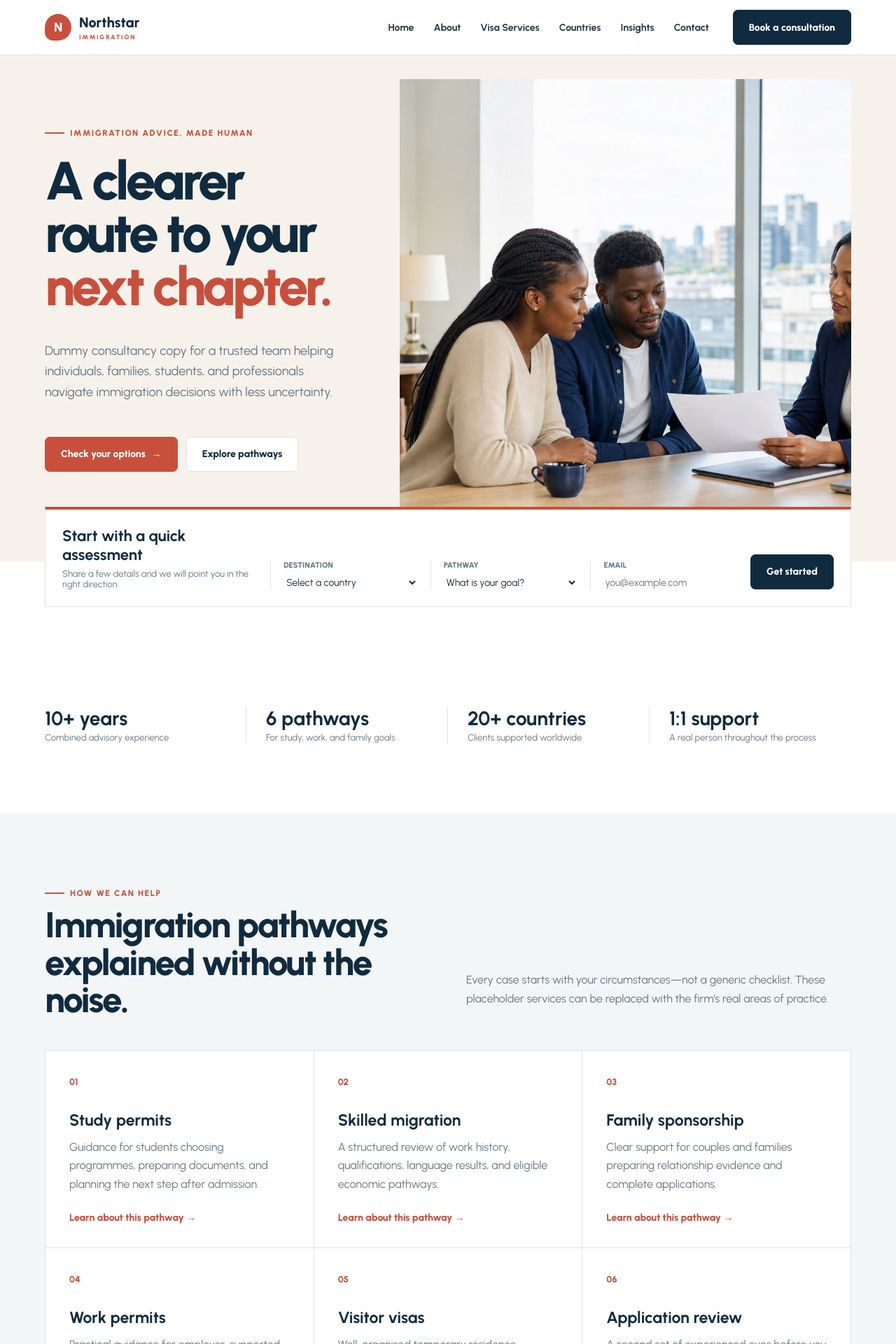
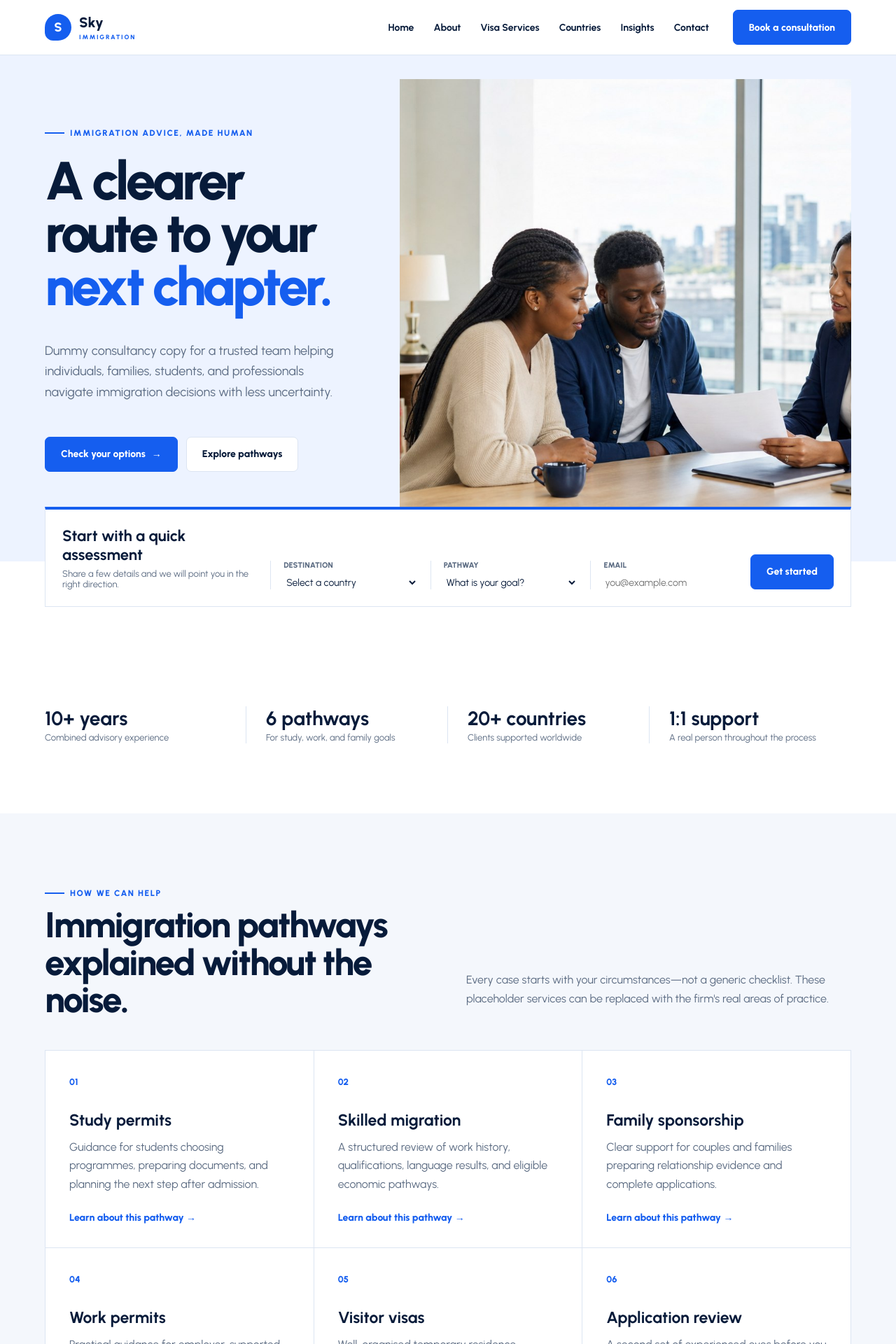
Before and after one commit to Chatgrow-HQ/template-two, a Next.js app in the folder frontend/: page / in a window 1280 px wide. Shown: the top 1920 px of the page at 70% size. Built offline with nearby package versions, Linux system fonts and the light colour scheme.

Commit message:
changed branding

```diff
--- a/frontend/app/layout.js
+++ b/frontend/app/layout.js
@@ -2,7 +2,7 @@ import "./site.css";
 import { urbanist } from "@/lib/font";
 
 export const metadata = {
-  title: "Northstar Immigration | Clear pathways forward",
+  title: "Sky Immigration | Clear pathways forward",
   description: "A contemporary immigration consultancy website template.",
 };
 
--- a/frontend/app/not-found.js
+++ b/frontend/app/not-found.js
@@ -2,5 +2,5 @@ import Link from "next/link";
 import SiteShell from "@/components/site/SiteShell";
 
 export default function NotFound() {
-  return <SiteShell><section className="ns-empty-state"><div className="ns-container"><span className="ns-label">404 · Page not found</span><h1>This route does not exist.</h1><p>The page may have moved or the address may be incomplete.</p><Link href="/" className="ns-button ns-button--red">Return home</Link></div></section></SiteShell>;
+  return <SiteShell><section className="ns-empty-state"><div className="ns-container"><span className="ns-label">404 · Page not found</span><h1>This route does not exist.</h1><p>The page may have moved or the address may be incomplete.</p><Link href="/" className="ns-button ns-button--blue">Return home</Link></div></section></SiteShell>;
 }
--- a/frontend/app/page.js
+++ b/frontend/app/page.js
@@ -21,7 +21,7 @@ export default function Home() {
             <span className="ns-label">Immigration advice, made human</span>
             <h1>A clearer route to your <span>next chapter.</span></h1>
             <p>Dummy consultancy copy for a trusted team helping individuals, families, students, and professionals navigate immigration decisions with less uncertainty.</p>
-            <div className="ns-actions"><Link href="/contact" className="ns-button ns-button--red">Check your options <span>→</span></Link><Link href="/visa" className="ns-button ns-button--light">Explore pathways</Link></div>
+            <div className="ns-actions"><Link href="/contact" className="ns-button ns-button--blue">Check your options <span>→</span></Link><Link href="/visa" className="ns-button ns-button--light">Explore pathways</Link></div>
           </div>
           <img className="ns-hero__image" src="/assets/images/immigration/consultation.jpg" alt="Couple discussing their immigration options with an adviser" />
         </div>
@@ -70,7 +70,7 @@ export default function Home() {
         <div className="ns-testimonials"><article className="ns-quote"><blockquote>“The process stopped feeling overwhelming once every document had a clear purpose and deadline.”</blockquote><strong>Ada &amp; Tunde</strong><span>Family application</span></article><article className="ns-quote"><blockquote>“I appreciated the honest explanation of my options. There was no pressure and no unrealistic promise.”</blockquote><strong>Kelechi M.</strong><span>Study pathway</span></article><article className="ns-quote"><blockquote>“The final review caught details I would have missed and gave me much more confidence before submission.”</blockquote><strong>Michael O.</strong><span>Work permit application</span></article></div>
       </div></section>
 
-      <section className="ns-section"><div className="ns-container"><div className="ns-cta"><div><h2>Your immigration plan deserves a clear first step.</h2><p>Book a confidential consultation and leave with a better understanding of your available options.</p></div><Link href="/contact" className="ns-button ns-button--red">Book a consultation →</Link></div></div></section>
+      <section className="ns-section"><div className="ns-container"><div className="ns-cta"><div><h2>Your immigration plan deserves a clear first step.</h2><p>Book a confidential consultation and leave with a better understanding of your available options.</p></div><Link href="/contact" className="ns-button ns-button--blue">Book a consultation →</Link></div></div></section>
     </SiteShell>
   );
 }
--- a/frontend/app/site.css
+++ b/frontend/app/site.css
@@ -1,4 +1,4 @@
-:root { --ns-navy:#102b3f; --ns-red:#c94f3d; --ns-cream:#f6f2eb; --ns-soft:#f3f6f7; --ns-text:#263746; --ns-muted:#667683; --ns-line:#dce3e6; }
+:root { --ns-navy:#071b3a; --ns-blue:#155eef; --ns-cream:#edf3ff; --ns-soft:#f4f7fc; --ns-text:#071b3a; --ns-muted:#5b6b82; --ns-line:#dce5f2; }
 * { box-sizing: border-box; }
 html { scroll-behavior: smooth; }
 body { margin: 0; color: var(--ns-text); background: #fff; font-family: var(--font-urbanist), sans-serif; }
@@ -8,30 +8,30 @@ body { margin: 0; color: var(--ns-text); background: #fff; font-family: var(--fo
 .ns-header { position: sticky; z-index: 50; top: 0; border-bottom: 1px solid var(--ns-line); background: rgba(255,255,255,.97); }
 .ns-header__inner { display: flex; min-height: 78px; align-items: center; gap: 34px; }
 .ns-brand { display: inline-flex; align-items: center; gap: 11px; color: var(--ns-navy); font-size: 20px; font-weight: 800; line-height: 1; }
-.ns-brand__mark { display: grid; width: 38px; height: 38px; place-items: center; border-radius: 50% 50% 50% 12px; background: var(--ns-red); color: #fff; font-size: 18px; }
-.ns-brand small { display: block; margin-top: 6px; color: var(--ns-red); font-size: 9px; font-weight: 800; letter-spacing: .2em; }
+.ns-brand__mark { display: grid; width: 38px; height: 38px; place-items: center; border-radius: 50% 50% 50% 12px; background: var(--ns-blue); color: #fff; font-size: 18px; }
+.ns-brand small { display: block; margin-top: 6px; color: var(--ns-blue); font-size: 9px; font-weight: 800; letter-spacing: .2em; }
 .ns-nav { display: flex; align-items: center; justify-content: center; gap: clamp(18px,2.2vw,34px); margin-left: auto; }
 .ns-nav a { color: var(--ns-text); font-size: 14px; font-weight: 650; }
-.ns-nav a:hover { color: var(--ns-red); }
-.ns-button { display: inline-flex; min-height: 50px; align-items: center; justify-content: center; gap: 9px; padding: 0 22px; border: 1px solid var(--ns-navy); border-radius: 7px; background: var(--ns-navy); color: #fff!important; font-size: 14px; font-weight: 750; transition: transform .2s ease, background .2s ease; }
-.ns-button:hover { transform: translateY(-2px); background: #183d56; }
+.ns-nav a:hover { color: var(--ns-blue); }
+.ns-button { display: inline-flex; min-height: 50px; align-items: center; justify-content: center; gap: 9px; padding: 0 22px; border: 1px solid var(--ns-blue); border-radius: 7px; background: var(--ns-blue); color: #fff!important; font-size: 14px; font-weight: 750; transition: transform .2s ease, background .2s ease; }
+.ns-button:hover { transform: translateY(-2px); background: #0d49c7; }
 .ns-button--light { border-color: var(--ns-line); background: #fff; color: var(--ns-navy)!important; }
-.ns-button--red { border-color: var(--ns-red); background: var(--ns-red); }
+.ns-button--blue { border-color: var(--ns-blue); background: var(--ns-blue); }
 .ns-mobile-menu { display: none; margin-left: auto; }
 .ns-mobile-menu summary { display: grid; gap: 4px; padding: 10px; list-style: none; cursor: pointer; }
 .ns-mobile-menu summary span { display: block; width: 24px; height: 2px; background: var(--ns-navy); }
 .ns-hero { padding: 34px 0 0; background: var(--ns-cream); }
 .ns-hero__grid { display: grid; min-height: 640px; grid-template-columns: .88fr 1.12fr; align-items: stretch; }
 .ns-hero__content { display: flex; align-items: flex-start; justify-content: center; flex-direction: column; padding: 70px clamp(34px,5vw,76px) 128px 0; }
-.ns-label { display: inline-flex; align-items: center; gap: 8px; color: var(--ns-red); font-size: 12px; font-weight: 800; letter-spacing: .13em; text-transform: uppercase; }
+.ns-label { display: inline-flex; align-items: center; gap: 8px; color: var(--ns-blue); font-size: 12px; font-weight: 800; letter-spacing: .13em; text-transform: uppercase; }
 .ns-label::before { content:""; width: 28px; height: 2px; background: currentColor; }
 .ns-hero h1, .ns-page-hero h1 { margin: 24px 0 22px; color: var(--ns-navy); font-size: clamp(50px,6vw,78px); font-weight: 800; letter-spacing: -.055em; line-height: .98; }
-.ns-hero h1 span { color: var(--ns-red); }
+.ns-hero h1 span { color: var(--ns-blue); }
 .ns-hero__content > p, .ns-page-hero p { max-width: 590px; color: var(--ns-muted); font-size: 18px; line-height: 1.65; }
 .ns-actions { display: flex; flex-wrap: wrap; gap: 12px; margin-top: 30px; }
 .ns-hero__image { width: 100%; height: 100%; min-height: 640px; object-fit: cover; object-position: 60% center; }
 .ns-assessment { position: relative; margin-top: -78px; }
-.ns-assessment__inner { display: grid; grid-template-columns: 1.3fr repeat(3,1fr) auto; align-items: end; gap: 0; padding: 24px; border: 1px solid var(--ns-line); border-top: 4px solid var(--ns-red); background: #fff; }
+.ns-assessment__inner { display: grid; grid-template-columns: 1.3fr repeat(3,1fr) auto; align-items: end; gap: 0; padding: 24px; border: 1px solid var(--ns-line); border-top: 4px solid var(--ns-blue); background: #fff; }
 .ns-assessment__intro { padding-right: 26px; }
 .ns-assessment h2 { margin: 0 0 6px; color: var(--ns-navy); font-size: 22px; }
 .ns-assessment p { margin: 0; color: var(--ns-muted); font-size: 13px; }
@@ -46,10 +46,10 @@ body { margin: 0; color: var(--ns-text); background: #fff; font-family: var(--fo
 .ns-section-head p { max-width: 550px; color: var(--ns-muted); line-height: 1.65; }
 .ns-card-grid { display: grid; grid-template-columns: repeat(3,1fr); border-top: 1px solid var(--ns-line); border-left: 1px solid var(--ns-line); }
 .ns-card { min-height: 265px; padding: 34px; border-right: 1px solid var(--ns-line); border-bottom: 1px solid var(--ns-line); background: #fff; }
-.ns-card__number { color: var(--ns-red); font-size: 13px; font-weight: 800; }
+.ns-card__number { color: var(--ns-blue); font-size: 13px; font-weight: 800; }
 .ns-card h3 { margin: 32px 0 12px; color: var(--ns-navy); font-size: 23px; }
 .ns-card p { margin: 0 0 24px; color: var(--ns-muted); line-height: 1.65; }
-.ns-text-link { color: var(--ns-red); font-size: 14px; font-weight: 750; }
+.ns-text-link { color: var(--ns-blue); font-size: 14px; font-weight: 750; }
 .ns-trust { display: grid; grid-template-columns: repeat(4,1fr); padding: 42px 0 0; }
 .ns-trust div { padding: 0 28px; border-right: 1px solid var(--ns-line); }
 .ns-trust div:first-child { padding-left: 0; }
@@ -61,11 +61,11 @@ body { margin: 0; color: var(--ns-text); background: #fff; font-family: var(--fo
 .ns-split p { margin: 24px 0; color: var(--ns-muted); font-size: 17px; line-height: 1.7; }
 .ns-checks { display: grid; grid-template-columns: 1fr 1fr; gap: 14px; margin: 28px 0 34px; }
 .ns-checks span { padding-left: 22px; color: var(--ns-navy); font-size: 14px; font-weight: 700; position: relative; }
-.ns-checks span::before { content:"✓"; position:absolute; left:0; color:var(--ns-red); }
+.ns-checks span::before { content:"✓"; position:absolute; left:0; color:var(--ns-blue); }
 .ns-process { display: grid; grid-template-columns: repeat(4,1fr); gap: 30px; }
 .ns-step { padding-top: 24px; border-top: 3px solid var(--ns-line); }
-.ns-step:first-child { border-color: var(--ns-red); }
-.ns-step span { color: var(--ns-red); font-weight: 800; }
+.ns-step:first-child { border-color: var(--ns-blue); }
+.ns-step span { color: var(--ns-blue); font-weight: 800; }
 .ns-step h3 { margin: 18px 0 10px; color: var(--ns-navy); font-size: 20px; }
 .ns-step p { color: var(--ns-muted); line-height: 1.6; }
 .ns-image-grid { display: grid; grid-template-columns: repeat(3,1fr); gap: 18px; }
@@ -91,7 +91,7 @@ body { margin: 0; color: var(--ns-text); background: #fff; font-family: var(--fo
 .ns-article { border:1px solid var(--ns-line); background:#fff; }
 .ns-article img { width:100%; height:240px; object-fit:cover; }
 .ns-article div { padding:28px; }
-.ns-article small { color:var(--ns-red); font-weight:750; }
+.ns-article small { color:var(--ns-blue); font-weight:750; }
 .ns-article h3 { margin:12px 0; color:var(--ns-navy); font-size:22px; }
 .ns-article p { color:var(--ns-muted); line-height:1.6; }
 .ns-contact-grid { display:grid; grid-template-columns:.75fr 1.25fr; gap:70px; }
@@ -123,7 +123,7 @@ body { margin: 0; color: var(--ns-text); background: #fff; font-family: var(--fo
 .ns-empty-state h1 { margin:20px 0 12px; color:var(--ns-navy); font-size:clamp(48px,6vw,74px); }
 .ns-empty-state p { margin-bottom:30px; color:var(--ns-muted); }
 .ns-loading { display:grid; min-height:100vh; place-items:center; background:var(--ns-cream); }
-.ns-loading span { width:34px; height:34px; border:3px solid var(--ns-line); border-top-color:var(--ns-red); border-radius:50%; animation:ns-spin .7s linear infinite; }
+.ns-loading span { width:34px; height:34px; border:3px solid var(--ns-line); border-top-color:var(--ns-blue); border-radius:50%; animation:ns-spin .7s linear infinite; }
 @keyframes ns-spin { to { transform:rotate(360deg); } }
 @media (max-width: 980px) {
   .ns-nav, .ns-header__cta { display:none; }
--- a/frontend/app/visa/page.js
+++ b/frontend/app/visa/page.js
@@ -3,4 +3,4 @@ import SiteShell from "@/components/site/SiteShell";
 import PageHero from "@/components/site/PageHero";
 
 const services = [["Study permits","For students preparing to begin or continue an international education journey."],["Skilled migration","For qualified professionals exploring points-based and employer-supported pathways."],["Work permits","For temporary workers, accompanying partners, and employer-backed applications."],["Family sponsorship","For spouses, partners, parents, and eligible dependent family members."],["Visitor visas","For short stays supported by a clear travel purpose, finances, and home-country ties."],["Application review","For applicants who prepared independently and want a careful pre-submission review."]];
-export default function VisaPage(){return <SiteShell><PageHero label="Visa and immigration services" title="Choose a pathway that fits your plans." copy="Explore example service areas for study, work, family, and temporary residence applications. Final content can be adapted to the consultancy's licensed scope." image="/assets/images/immigration/study-work.jpg" imageAlt="Young professionals walking through an international campus"/><section className="ns-section ns-section--soft"><div className="ns-container"><div className="ns-section-head"><div><span className="ns-label">Our practice areas</span><h2>Focused support at the point you need it.</h2></div><p>Start with a full-service application or request a targeted review of work you have already completed.</p></div><div className="ns-card-grid">{services.map(([title,copy],index)=><article className="ns-card" key={title}><span className="ns-card__number">0{index+1}</span><h3>{title}</h3><p>{copy}</p><Link className="ns-text-link" href="/contact">Discuss your case →</Link></article>)}</div></div></section><section className="ns-section"><div className="ns-container"><div className="ns-cta"><div><h2>Not sure which service applies?</h2><p>That is exactly what an initial consultation is for. Tell us your goal and we will help you understand the next sensible step.</p></div><Link href="/contact" className="ns-button ns-button--red">Start with an assessment →</Link></div></div></section></SiteShell>}
+export default function VisaPage(){return <SiteShell><PageHero label="Visa and immigration services" title="Choose a pathway that fits your plans." copy="Explore example service areas for study, work, family, and temporary residence applications. Final content can be adapted to the consultancy's licensed scope." image="/assets/images/immigration/study-work.jpg" imageAlt="Young professionals walking through an international campus"/><section className="ns-section ns-section--soft"><div className="ns-container"><div className="ns-section-head"><div><span className="ns-label">Our practice areas</span><h2>Focused support at the point you need it.</h2></div><p>Start with a full-service application or request a targeted review of work you have already completed.</p></div><div className="ns-card-grid">{services.map(([title,copy],index)=><article className="ns-card" key={title}><span className="ns-card__number">0{index+1}</span><h3>{title}</h3><p>{copy}</p><Link className="ns-text-link" href="/contact">Discuss your case →</Link></article>)}</div></div></section><section className="ns-section"><div className="ns-container"><div className="ns-cta"><div><h2>Not sure which service applies?</h2><p>That is exactly what an initial consultation is for. Tell us your goal and we will help you understand the next sensible step.</p></div><Link href="/contact" className="ns-button ns-button--blue">Start with an assessment →</Link></div></div></section></SiteShell>}
--- a/frontend/components/site/SiteShell.js
+++ b/frontend/components/site/SiteShell.js
@@ -10,7 +10,7 @@ const navigation = [
 ];
 
 export function SiteBrand() {
-  return <Link href="/" className="ns-brand" aria-label="Northstar Immigration home"><span className="ns-brand__mark">N</span><span>Northstar<small>IMMIGRATION</small></span></Link>;
+  return <Link href="/" className="ns-brand" aria-label="Sky Immigration home"><span className="ns-brand__mark">S</span><span>Sky<small>IMMIGRATION</small></span></Link>;
 }
 
 export default function SiteShell({ children }) {
@@ -32,7 +32,7 @@ export default function SiteShell({ children }) {
           <div><h3>Pathways</h3><Link href="/visa">Work permits</Link><Link href="/visa">Study permits</Link><Link href="/visa">Family sponsorship</Link></div>
           <div><h3>Start here</h3><p>12 Example Avenue<br/>Lagos, Nigeria</p><a href="mailto:hello@example.com">hello@example.com</a><a href="tel:+2348000000000">+234 800 000 0000</a></div>
         </div>
-        <div className="ns-footer__bottom"><div className="ns-container">© {new Date().getFullYear()} Northstar Immigration. Template content for demonstration.</div></div>
+        <div className="ns-footer__bottom"><div className="ns-container">© {new Date().getFullYear()} Sky Immigration. Template content for demonstration.</div></div>
       </footer>
     </div>
   );
--- a/frontend/package.json
+++ b/frontend/package.json
@@ -1,5 +1,5 @@
 {
-  "name": "northstar-immigration-template",
+  "name": "sky-immigration-template",
   "version": "1.0.0",
   "private": true,
   "scripts": {
```
Also changed, not shown: frontend/app/contact/page.js (+1 -1 lines), 1 other file (tests, documents, lock files or other folders).
